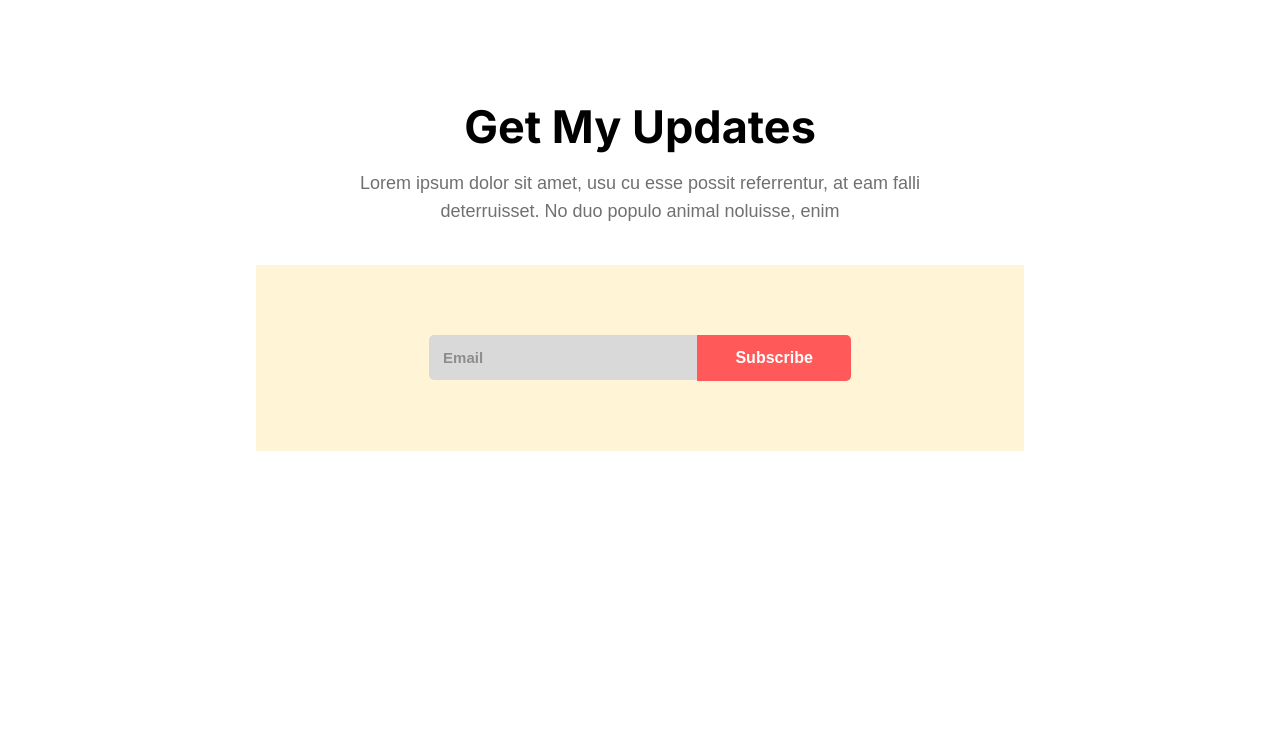
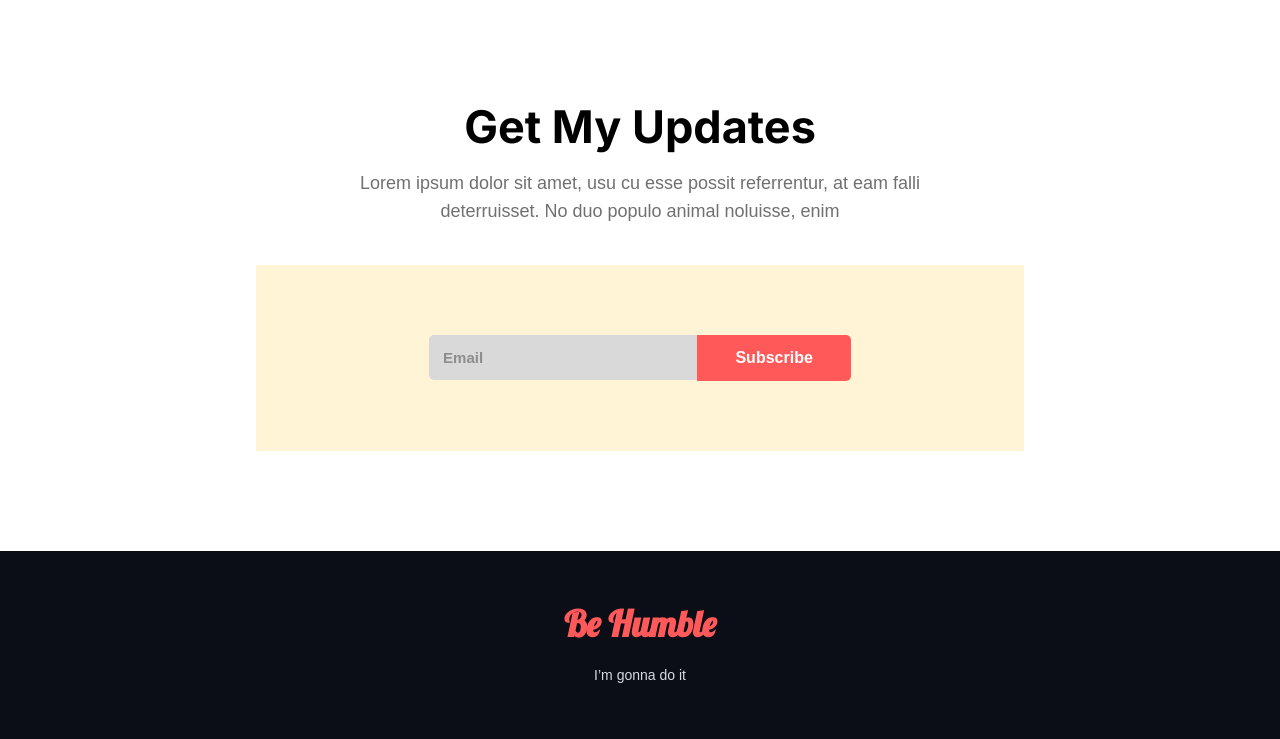
Before and after one commit to obaedulislam/donate-now, a plain HTML site: page index.html in a window 1280 px wide. Shown: the part 1889-2628 px from the top of the page. Before the commit the page ends 2440 px from the top, so only its background shows below. Drawn offline with Linux system fonts and the light colour scheme.

Commit message:
Footer Section Done

```diff
--- a/css/style.css
+++ b/css/style.css
@@ -164,6 +164,7 @@ button {
 /*** == Our Donation CSS End == ***/
 
 
+
 /*** == Get Update CSS Start == ***/
 .get-update{
     padding-bottom: 100px;
@@ -206,3 +207,22 @@ button {
     background-color: #707070;
 }
 /*** == Get Update CSS End == ***/
+
+
+/*** == Footer CSS Start == ***/
+.footer-section{
+    padding: 50px;
+    background-color: #0B0D17;
+    text-align: center;
+}
+.footer-section h3{
+    font-family: 'Lobster', cursive;
+    font-size: 36px;
+    color: #FF5959;
+}
+.footer-section p{
+    font-size: 14px;
+    font-weight: 300px;
+    color: #D9DBE1;
+}
+/*** == Footer CSS End == ***/
--- a/index.html
+++ b/index.html
@@ -103,7 +103,6 @@
         <!--==|| Our Donation Section End ||==-->
 
 
-
         <!--==|| Get Update Section Start ||==-->
         <section class="get-update">
             <div class="get-update-content flex-content">
@@ -122,6 +121,12 @@
         <!--==|| Get Update Section End ||==-->
     </main>
 
+    <!--==|| Footer Section Start ||==-->
+    <footer class="footer-section">
+        <h3>Be Humble</h3>
+        <p class="common-margin">I’m gonna do it</p>
+    </footer>
+    <!--==|| Footer Section End ||==-->
 
 </body>
 </html>
```
